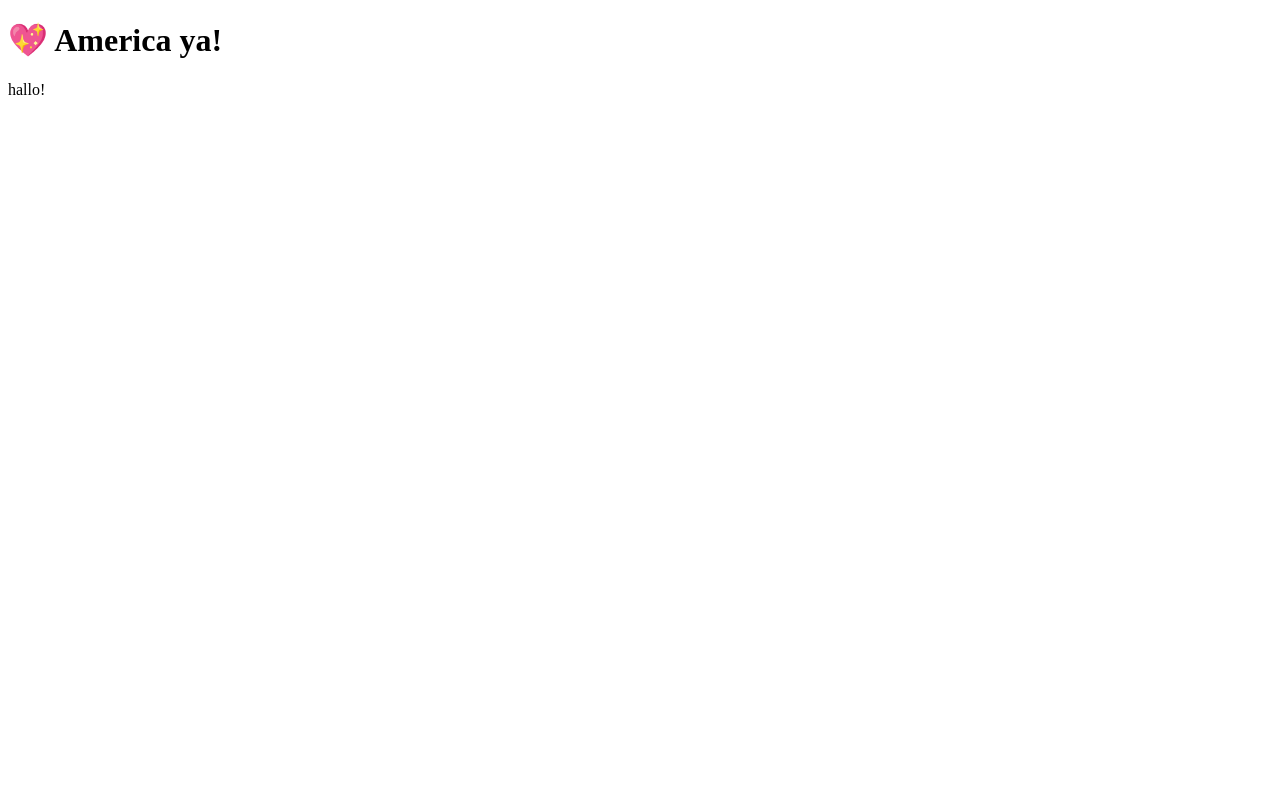
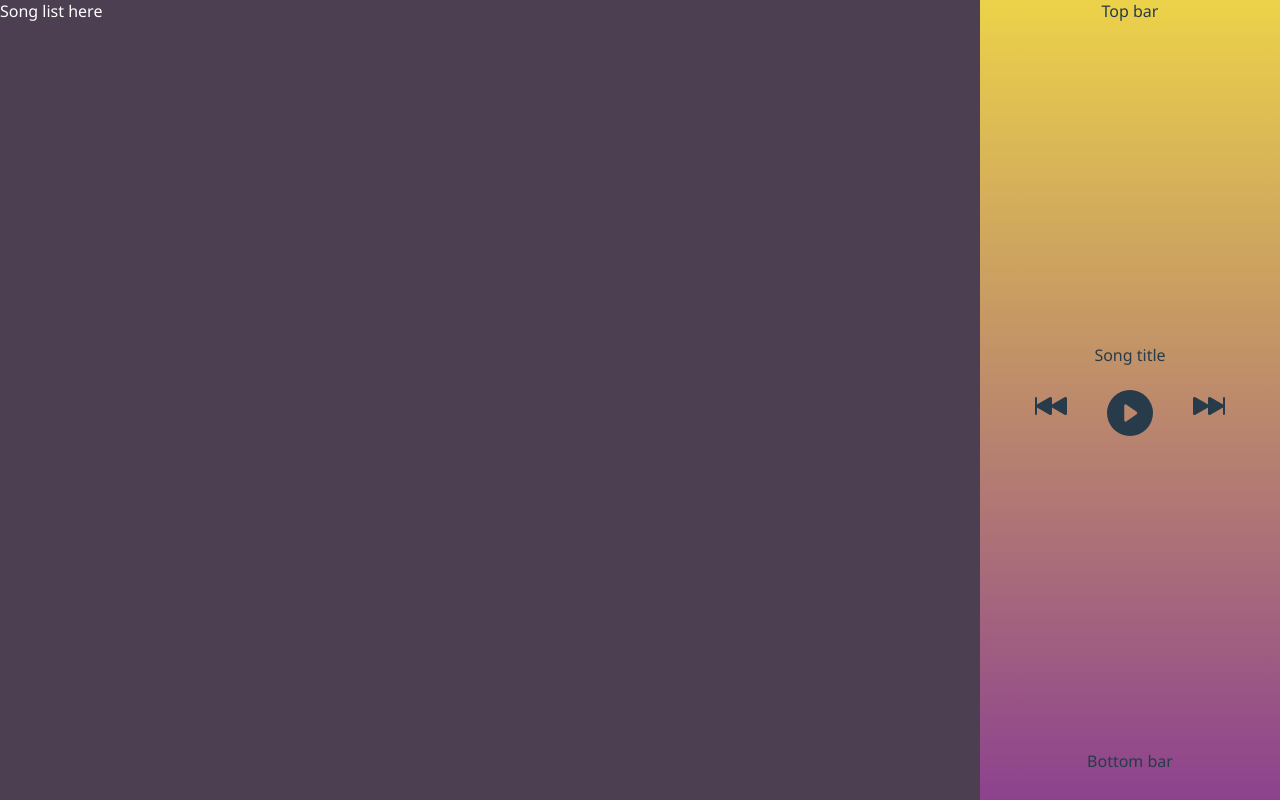
Before and after one commit to stkivv/orpheus-player, a Vue app: page / in a window 1280 px wide. Built offline with nearby package versions, Linux system fonts and the light colour scheme.

Commit message:
layout blocking

```diff
--- a/index.html
+++ b/index.html
@@ -2,7 +2,7 @@
 <html>
   <head>
     <meta charset="UTF-8" />
-    <title>Hello World!</title>
+    <title></title>
   </head>
   <body>
     <div id="app"></div>
--- a/package.json
+++ b/package.json
@@ -23,6 +23,8 @@
     "@electron/fuses": "^1.8.0",
     "@vitejs/plugin-vue": "^5.0.5",
     "electron": "31.1.0",
+    "sass": "^1.77.6",
+    "sass-loader": "^14.2.1",
     "vite": "^5.3.2"
   },
   "keywords": [],
--- a/src/App.vue
+++ /dev/null
@@ -1,8 +0,0 @@
-<template>
-    <h1>💖 America ya!</h1>
-    <p>hallo!</p>
-  </template>
-
-  <script setup>
-  console.log('👋 This message is being logged by "App.vue", included via Vite');
-  </script>
--- a/src/index.css
+++ /dev/null
@@ -1,7 +0,0 @@
-body {
-  font-family: -apple-system, BlinkMacSystemFont, 'Segoe UI', Roboto, Helvetica,
-    Arial, sans-serif;
-  margin: auto;
-  max-width: 38rem;
-  padding: 2rem;
-}
--- a/src/main.js
+++ b/src/main.js
@@ -24,7 +24,7 @@ const createWindow = () => {
   }
 
   // Open the DevTools.
-  mainWindow.webContents.openDevTools();
+  //mainWindow.webContents.openDevTools();
 };
 
 // This method will be called when Electron has finished
--- /dev/null
+++ b/src/pages/app.css
@@ -0,0 +1,6 @@
+body {
+  background-color: #4c3f52;
+  color: white;
+  font-family: "Segoe UI", Tahoma, Geneva, Verdana, sans-serif;
+  margin: 0;
+}
--- /dev/null
+++ b/src/pages/app.vue
@@ -0,0 +1,11 @@
+<script setup>
+import Main from './main/main.vue'
+</script>
+
+<template>
+  <Main></Main>
+</template>
+
+<style>
+@import "app.css";
+</style>
--- /dev/null
+++ b/src/pages/control-panel/control-panel.scss
@@ -0,0 +1,44 @@
+.control-panel {
+  background: linear-gradient(#ecd249, #8d428e);
+  padding: 0px 10px 0px 10px;
+  color: #273b4a;
+
+  .wrapper {
+    display: grid;
+    grid-template-rows: 50px auto 50px;
+    height: 100vh;
+
+    .top {
+      margin-left: auto;
+      margin-right: auto;
+    }
+
+    .content {
+      display: grid;
+      grid-template-rows: 30px auto;
+      height: fit-content;
+      margin: auto;
+
+      &__title {
+        margin: auto;
+      }
+
+      &__buttons {
+        display: grid;
+        grid-template-columns: auto auto auto;
+        margin: auto;
+
+        &__play,
+        &__back,
+        &__forward {
+          padding: 20px;
+        }
+      }
+    }
+
+    .bottom {
+      margin-left: auto;
+      margin-right: auto;
+    }
+  }
+}
--- /dev/null
+++ b/src/pages/control-panel/control-panel.vue
@@ -0,0 +1,63 @@
+<script setup>
+const message = "hallo :D";
+</script>
+
+<template>
+  <div class="control-panel">
+    <div class="wrapper">
+      <div class="top">Top bar</div>
+      <div class="content">
+        <div class="content__title">Song title</div>
+        <div class="content__buttons">
+          <div class="content__buttons__back">
+            <svg
+              xmlns="http://www.w3.org/2000/svg"
+              width="32"
+              height="32"
+              fill="currentColor"
+              class="bi bi-skip-backward-fill"
+              viewBox="0 0 16 16"
+            >
+              <path
+                d="M.5 3.5A.5.5 0 0 0 0 4v8a.5.5 0 0 0 1 0V8.753l6.267 3.636c.54.313 1.233-.066 1.233-.697v-2.94l6.267 3.636c.54.314 1.233-.065 1.233-.696V4.308c0-.63-.693-1.01-1.233-.696L8.5 7.248v-2.94c0-.63-.692-1.01-1.233-.696L1 7.248V4a.5.5 0 0 0-.5-.5"
+              />
+            </svg>
+          </div>
+          <div class="content__buttons__play">
+            <svg
+              xmlns="http://www.w3.org/2000/svg"
+              width="46"
+              height="46"
+              fill="currentColor"
+              class="bi bi-play-circle-fill"
+              viewBox="0 0 16 16"
+            >
+              <path
+                d="M16 8A8 8 0 1 1 0 8a8 8 0 0 1 16 0M6.79 5.093A.5.5 0 0 0 6 5.5v5a.5.5 0 0 0 .79.407l3.5-2.5a.5.5 0 0 0 0-.814z"
+              />
+            </svg>
+          </div>
+          <div class="content__buttons__forward">
+            <svg
+              xmlns="http://www.w3.org/2000/svg"
+              width="32"
+              height="32"
+              fill="currentColor"
+              class="bi bi-skip-forward-fill"
+              viewBox="0 0 16 16"
+            >
+              <path
+                d="M15.5 3.5a.5.5 0 0 1 .5.5v8a.5.5 0 0 1-1 0V8.753l-6.267 3.636c-.54.313-1.233-.066-1.233-.697v-2.94l-6.267 3.636C.693 12.703 0 12.324 0 11.693V4.308c0-.63.693-1.01 1.233-.696L7.5 7.248v-2.94c0-.63.693-1.01 1.233-.696L15 7.248V4a.5.5 0 0 1 .5-.5"
+              />
+            </svg>
+          </div>
+        </div>
+      </div>
+      <div class="bottom">Bottom bar</div>
+    </div>
+  </div>
+</template>
+
+<style>
+@import "./control-panel.scss";
+</style>
--- /dev/null
+++ b/src/pages/main/main.scss
@@ -0,0 +1,4 @@
+.main {
+  display: grid;
+  grid-template-columns: auto 300px;
+}
--- /dev/null
+++ b/src/pages/main/main.vue
@@ -0,0 +1,14 @@
+<script setup>
+import ControlPanel from "../control-panel/control-panel.vue";
+</script>
+
+<template>
+  <div class="main">
+    <div>Song list here</div>
+    <ControlPanel />
+  </div>
+</template>
+
+<style>
+@import "./main.scss";
+</style>
--- a/src/renderer.js
+++ b/src/renderer.js
@@ -1,4 +1,4 @@
 import { createApp } from 'vue';
-import App from './App.vue';
+import App from './pages/app.vue';
 
 createApp(App).mount('#app');
```
Also changed, not shown: 1 other file (tests, documents, lock files or other folders).
